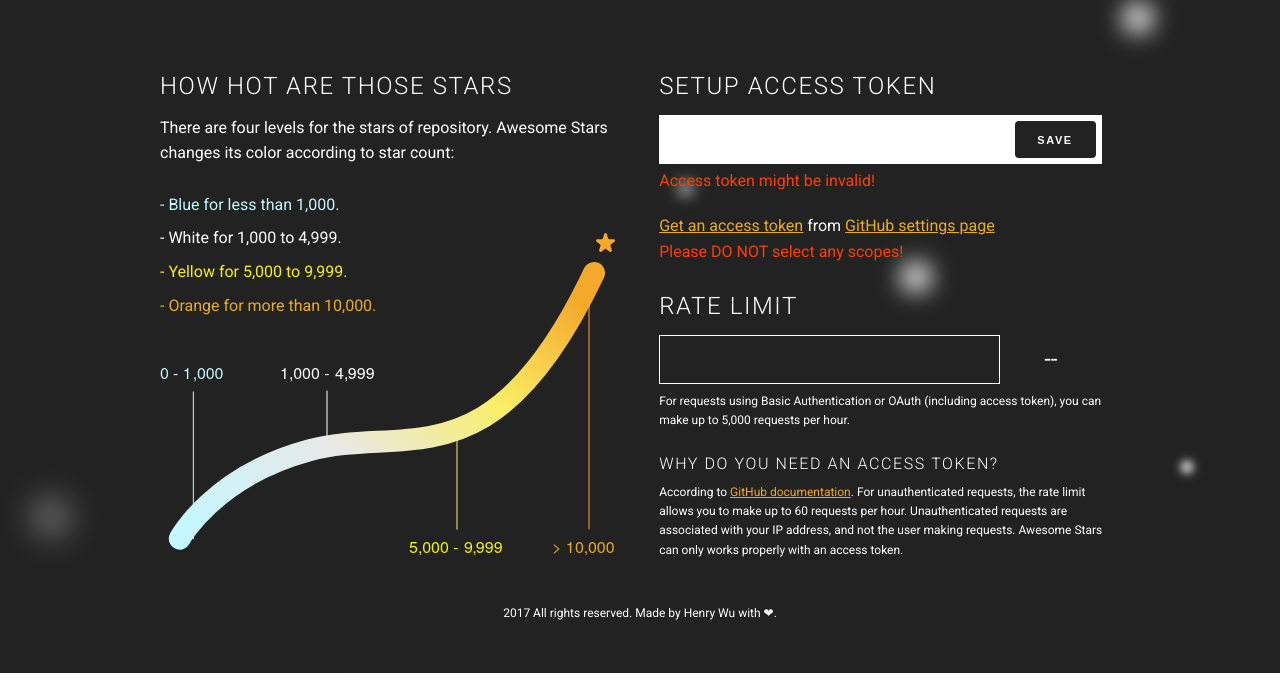
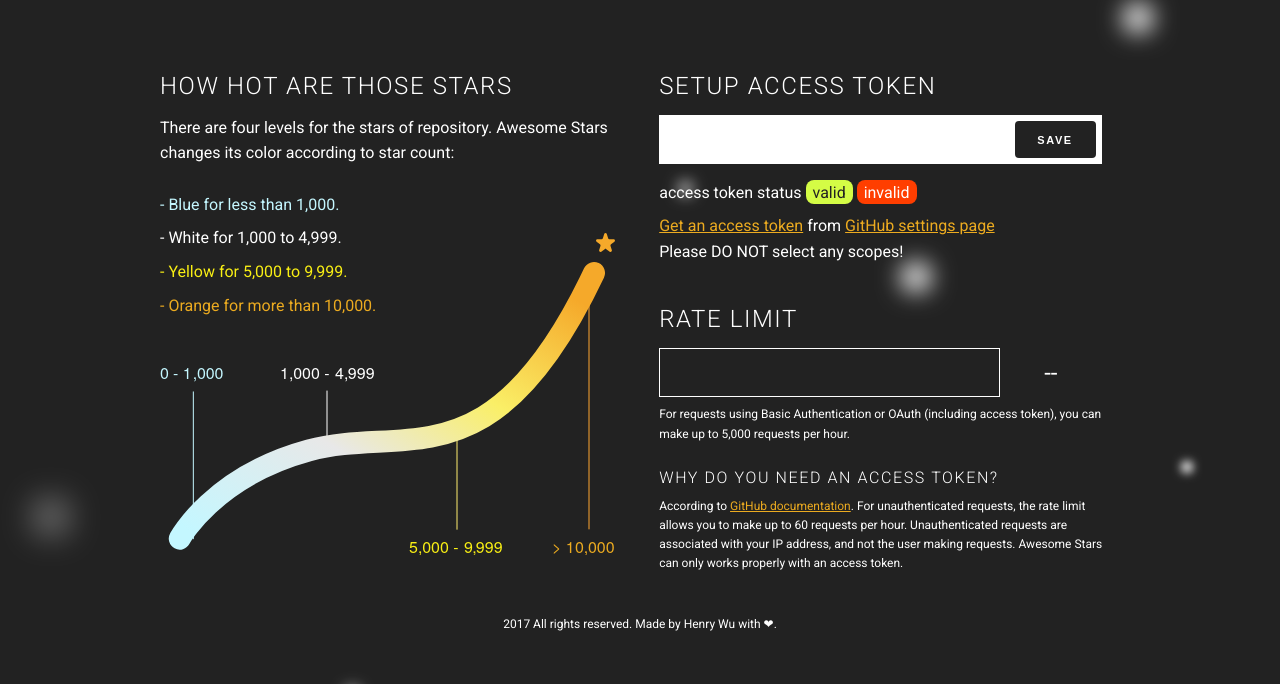
Before and after one commit to henry40408/awesome-stars, a browser extension: page app/pages/options.html in a window 1280 px wide. Shown: the part 231-915 px from the top of the page. Drawn offline with nearby package versions, Linux system fonts and the light colour scheme; files that its build step writes are made by us from their sources.

Commit message:
feat(options): adjust options layout

```diff
--- a/app/pages/options.html
+++ b/app/pages/options.html
@@ -41,14 +41,20 @@
           <div class="row">
             <div class="nine columns">
               <input type="text" class="access-token-field" id="access-token-field" />
-              <div class="alert-text access-token-invalid">Access token might be invalid!</div>
             </div>
             <div class="three columns access-token-save-button-wrapper">
               <button class="access-token-save-button" id="access-token-save-button">SAVE</button>
             </div>
-            <div class="twelve columns access-token-field-help">
-              <div><a href="https://github.com/settings/tokens/new?description=Awesome%20stars" target="_blank">Get an access token</a> from <a href="https://github.com/settings/tokens" target="_blank">GitHub settings page</a></div>
-              <div class="alert-text">Please DO NOT select any scopes!</div>
+            <div class="twelve columns">
+              <div class="access-token-status">
+                <span>access token status</span>
+                <span id="access-token-valid" class="access-token valid">valid</span>
+                <span id="access-token-invalid" class="access-token invalid">invalid</span>
+              </div>
+              <div class="access-token-field-help">
+                <div><a href="https://github.com/settings/tokens/new?description=Awesome%20stars" target="_blank">Get an access token</a> from <a href="https://github.com/settings/tokens" target="_blank">GitHub settings page</a></div>
+                <div class="alert-text">Please DO NOT select any scopes!</div>
+              </div>
             </div>
           </div>
         </div>
--- a/app/scripts/options.js
+++ b/app/scripts/options.js
@@ -31,14 +31,9 @@ async function fetchRateLimitAsync(elems) {
   const { remaining, limit } = response.data;
   const formattedRateLimit = numeral(remaining).format('0,0');
 
-  if (limit === 0) {
-    elems.ACCESS_TOKEN_INVALID.show();
-  }
-
   let percentage = 0;
 
   if (limit > 0) {
-    elems.ACCESS_TOKEN_INVALID.hide();
     percentage = parseInt((remaining / limit) * 100, 10);
   }
 
@@ -76,13 +71,11 @@ async function sendAccessTokenAsync(elems) {
 jQuery(document).ready(() => {
   const Elem = {
     ACCESS_TOKEN_FIELD: jQuery('#access-token-field'),
-    ACCESS_TOKEN_INVALID: jQuery('.access-token-invalid'),
     ACCESS_TOKEN_SAVE_BUTTON: jQuery('#access-token-save-button'),
     PROGRESS_BAR_FILLED: jQuery('.progress-bar-filled'),
     PROGRESS_BAR_TEXT: jQuery('.progress-bar-text'),
   };
 
-  Elem.ACCESS_TOKEN_INVALID.hide();
   Elem.ACCESS_TOKEN_SAVE_BUTTON.click(() => sendAccessTokenAsync(Elem));
 
   fetchAccessTokenAsync(Elem);
--- a/app/styles/options.scss
+++ b/app/styles/options.scss
@@ -75,8 +75,7 @@ a {
   }
 }
 
-.left-panel,
-.right-panel {
+.left-panel {
   position: relative;
 }
 
@@ -136,18 +135,17 @@ input.access-token-field[type=text] {
   }
 }
 
-.access-token-field-help {
-  margin: 1.25rem 0 0;
+.access-token-field-help,
+.progress-bar-wrapper {
+  margin: .5rem 0;
+}
+
+.access-token-status {
+  margin: 1rem 0 .5rem;
 }
 
 .access-token-form {
-  @media (min-width: $tablet) {
-    position: absolute;
-  }
-}
-
-.access-token-invalid {
-  margin: .25rem 0 0;
+  margin: 0 0 2rem;
 }
 
 .access-token-save-button-wrapper {
@@ -180,8 +178,16 @@ input.access-token-field[type=text] {
   color: $white;
 }
 
-.alert-text {
-  color: $red;
+.access-token {
+  border-radius: .5rem;
+  padding: .15625rem .4375rem;
+  &.invalid {
+    background-color: $red;
+  }
+  &.valid {
+    background-color: $green;
+    color: $dark-gray;
+  }
 }
 
 .progress-bar {
@@ -190,7 +196,7 @@ input.access-token-field[type=text] {
 }
 
 .progress-bar-help {
-  margin: .5rem 0 0;
+  margin: .5rem 0 1rem;
 }
 
 .progress-bar-filled {
@@ -211,13 +217,6 @@ input.access-token-field[type=text] {
   }
 }
 
-.progress-bar-wrapper {
-  margin: 2rem 0 .75rem;
-  @media (min-width: $tablet) {
-    margin: 13.7625rem 0 1.5rem;
-  }
-}
-
 .small-text {
   font-size: .75rem;
 }
```
